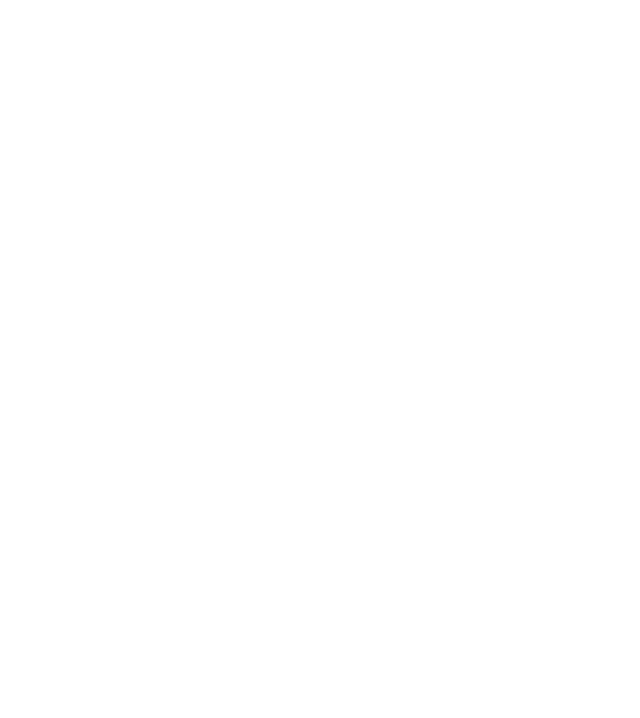
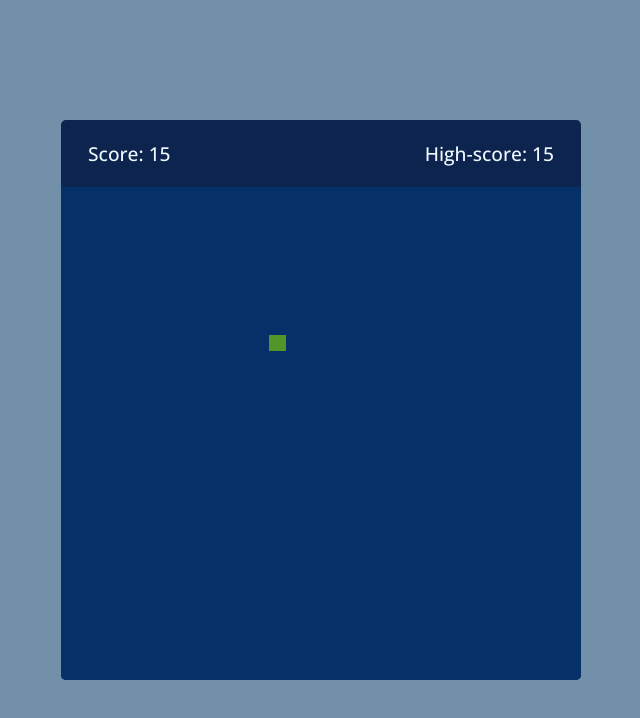
Before and after one commit to MScott-Dev/Snake, a plain HTML site: page index.html in a window 1280 px wide. Shown: the whole page, without its empty margins (319-959 px from the left). Drawn offline with nearby package versions, Linux system fonts and the light colour scheme.

Commit message:
Added html, css, javaScript starting files. Added random food javaScript

```diff
--- /dev/null
+++ b/assets/script.js
@@ -0,0 +1,10 @@
+const playBoard = document.querySelector('.play-board');
+
+let foodX = 13, foodY = 10;
+
+const initGame = () => {
+    let htmlMarkup = `<section class="food" style="grid-area: ${foodY} / ${foodX}"></section>`;
+    playBoard.innerHTML = htmlMarkup;
+};
+
+initGame();
--- /dev/null
+++ b/assets/style.css
@@ -0,0 +1,46 @@
+@import url('https://fonts.googleapis.com/css2?family=Open+Sans:wght@400;500;600;700&display=swap');
+* {
+    margin: 0;
+    padding: 0;
+    box-sizing: border-box;
+    font-family: 'Open Sans', sans-serif;
+}
+
+body {
+    display: flex;
+    align-items: center;
+    justify-content: center;
+    min-height: 100vh;
+    background: rgb(115, 144, 170);
+}
+
+.wrapper {
+    width: 65vmin;
+    height: 70vmin;
+    display: flex;
+    overflow: hidden;
+    flex-direction: column;
+    border-radius: 5px;
+    background: rgb(13, 36, 78)
+}
+
+.game-details {
+    color: aliceblue;
+    font-size: 1.2rem;
+    font-weight: 500;
+    padding: 20px 27px;
+    display: flex;
+    justify-content: space-between;
+}
+
+.play-board {
+    width: 100%;
+    height: 100%;
+    display: grid;
+    grid-template: repeat(30, 1fr) / repeat(30, 1fr);
+    background: rgb(6, 49, 104);
+}
+
+.play-board .food {
+    background-color: rgb(80, 150, 40);
+}
--- a/index.html
+++ b/index.html
@@ -3,9 +3,19 @@
 <head>
     <meta charset="UTF-8">
     <meta name="viewport" content="width=device-width, initial-scale=1.0">
-    <title>Document</title>
+    <title>Snake</title>
+    <link rel="stylesheet" href="./assets/style.css">
 </head>
 <body>
+    <section class="wrapper">
+        <section class="game-details">
+            <span class="score">Score: 15</span>
+            <span class="highscore">High-score: 15</span>
+        </section>
+        <section class="play-board"></section>
+    </section>
 
+
+    <script src="./assets/script.js"></script>
 </body>
 </html>
```
